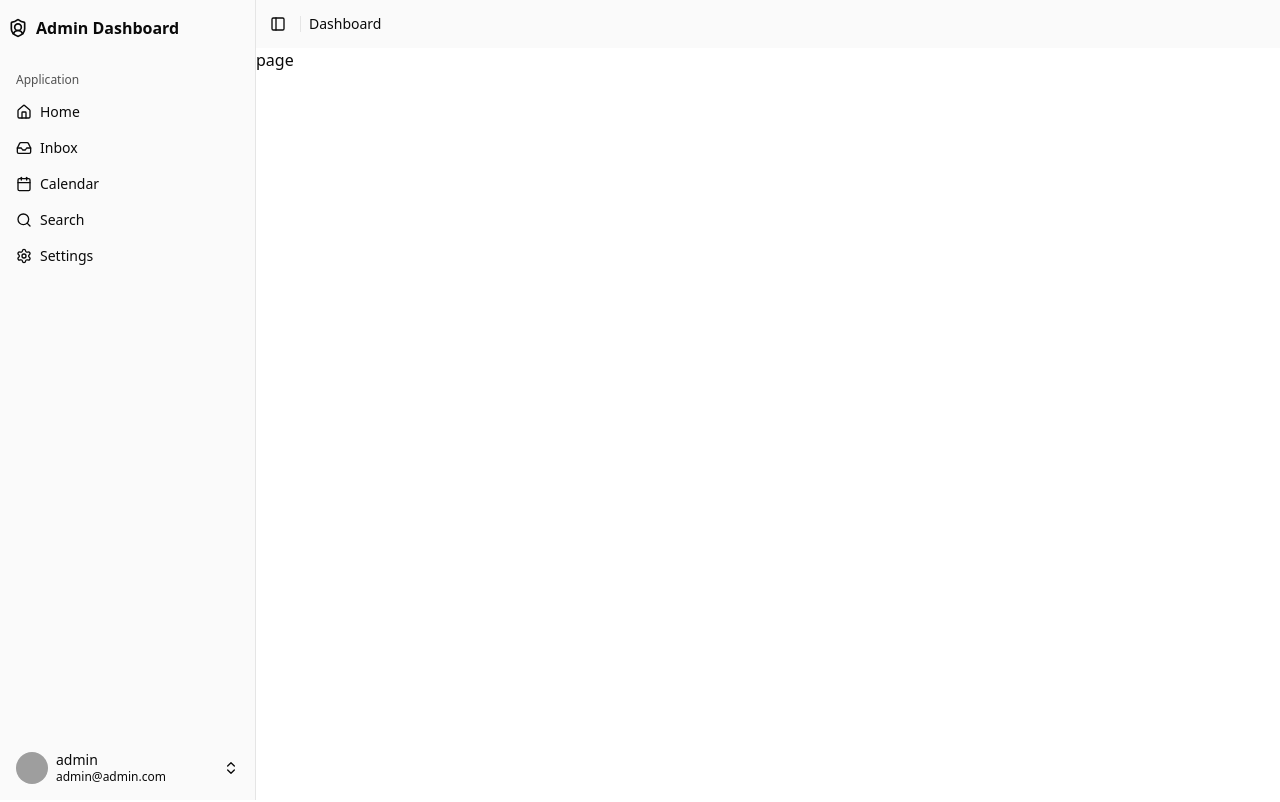
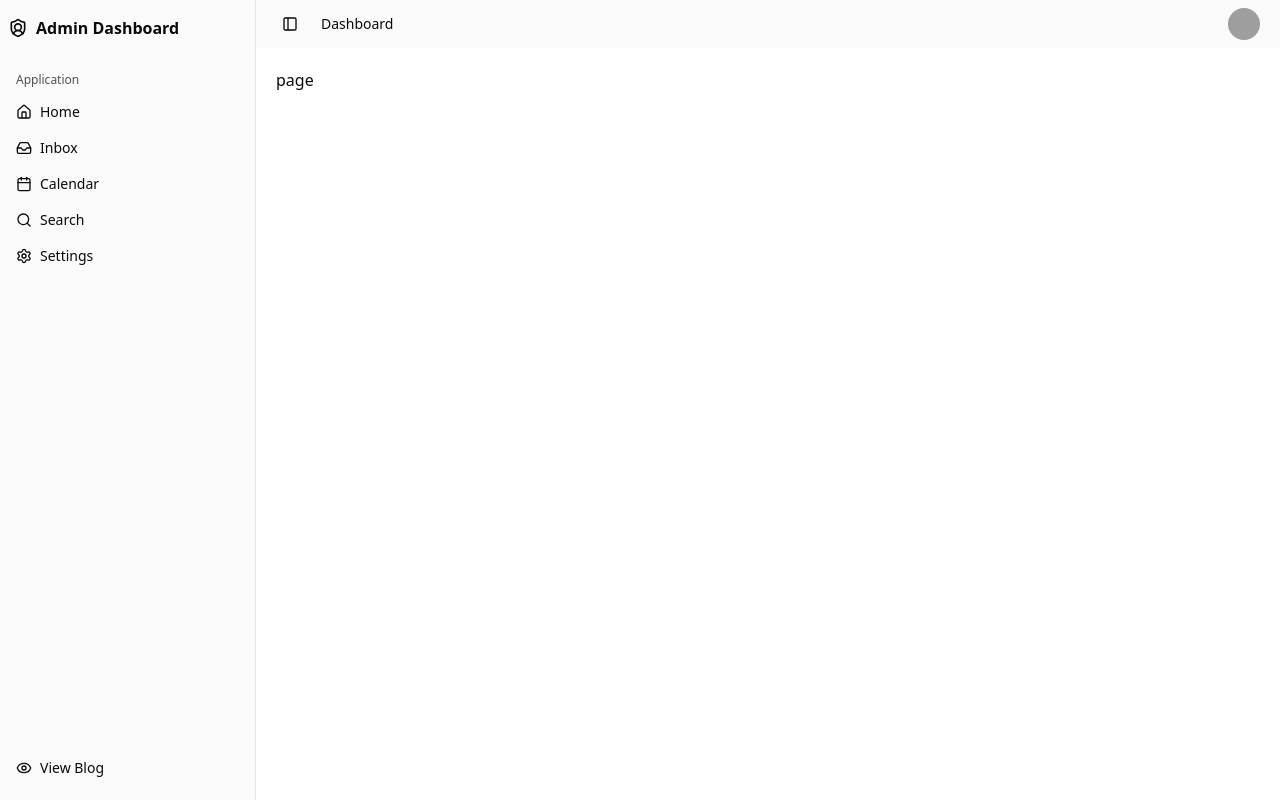
Before and after one commit to umutkamanoglu/nextjs-blog, a Next.js app: page /admin in a window 1280 px wide. Shown: the top 802 px of the page. Built offline with nearby package versions, Linux system fonts and the light colour scheme; grey boxes are pictures that could not be loaded.

Commit message:
Sidebardaki kullanıcı menüsü dashboarddaki header kısmına taşındı ve dashboard header kısmı sidebarın kapanıp açılmasına uyumlu olacak şekilkde ekranın üst kısımında bulunacak şekilde konumlandırıldı.

```diff
--- a/app/(admin)/admin/page.jsx
+++ b/app/(admin)/admin/page.jsx
@@ -2,7 +2,7 @@ import React from 'react'
 
 const page = () => {
     return (
-        <div className='mt-12'>page <br /><br /><br /><br /><br /><br /><br /><br /><br /><br /><br /><br /><br /><br /><br /><br /><br /><br /><br /><br /><br /><br /><br /><br /><br /><br /><br /><br /><br /><br /><br /><br /><br /><br /><br /><br /><br /><br /><br /><br /><br /><br /><br /><br /><br /><br /><br /><br /><br /><br /><br /><br /><br /><br /><br /><br /><br /><br /><br />asdas</div>
+        <div className='m-5'>page <br /><br /><br /><br /><br /><br /><br /><br /><br /><br /><br /><br /><br /><br /><br /><br /><br /><br /><br /><br /><br /><br /><br /><br /><br /><br /><br /><br /><br /><br /><br /><br /><br /><br /><br /><br /><br /><br /><br /><br /><br /><br /><br /><br /><br /><br /><br /><br /><br /><br /><br /><br /><br /><br /><br /><br /><br /><br /><br />asdas</div>
     )
 }
 
--- a/app/(admin)/layout.jsx
+++ b/app/(admin)/layout.jsx
@@ -1,10 +1,9 @@
 import { Montserrat } from "next/font/google";
 import "../globals.css";
 import { ThemeProvider } from "@/components/theme/theme-provider";
-import { SidebarProvider, SidebarTrigger } from '@/components/ui/sidebar'
+import { SidebarProvider } from '@/components/ui/sidebar'
 import Sidebar from "@/components/admin/App-Sidebar";
-import { Separator } from "@/components/ui/separator";
-import PanelBreadCrumb from "@/components/admin/PanelBreadCrumb";
+import PanelHeader from "@/components/admin/PanelHeader";
 
 const montserrat = Montserrat({
     subsets: ["latin"],
@@ -28,18 +27,15 @@ export default function RootLayout({ children }) {
                     enableSystem
                 >
                     <SidebarProvider>
-                        <Sidebar />
-                        <main className="flex-1 overflow-auto">
-                            <div className="bg-sidebar h-12 flex items-center p-2 fixed top-0 w-full">
-                                <SidebarTrigger />
-                                <Separator
-                                    orientation="vertical"
-                                    className="mx-2 data-[orientation=vertical]:h-4"
-                                />
-                                <PanelBreadCrumb />
-                            </div>
-                            {children}
-                        </main>
+                        <div className="grid grid-cols-[auto_1fr] w-full grid-rows-[auto_1fr] h-screen">
+                            <Sidebar className="row-span-2" />
+
+                            <PanelHeader />
+
+                            <main className="overflow-auto col-start-2">
+                                {children}
+                            </main>
+                        </div>
                     </SidebarProvider>
                 </ThemeProvider>
             </body>
--- a/components/admin/App-Sidebar.jsx
+++ b/components/admin/App-Sidebar.jsx
@@ -28,8 +28,9 @@ import {
     AvatarFallback,
     AvatarImage,
 } from "@/components/ui/avatar"
+import Link from 'next/link'
 
-import { Calendar, Home, Inbox, Search, Settings, ShieldUser, ChevronsUpDown, Sparkles, BadgeCheck, CreditCard, Bell, LogOut } from "lucide-react"
+import { Calendar, Home, Inbox, Search, Settings, ShieldUser, Eye } from "lucide-react"
 
 const items = [
     {
@@ -61,12 +62,6 @@ const items = [
 
 
 function AppSidebar() {
-
-    const user = {
-        name: "admin",
-        email: "admin@admin.com",
-        avatar: "https://i.pinimg.com/736x/07/9c/bc/079cbcfd9f43e4865b0d98d077793a0e.jpg"
-    }
 
     const { isMobile } = useSidebar()
 
@@ -104,70 +99,9 @@ function AppSidebar() {
             <SidebarFooter>
                 <SidebarMenu>
                     <SidebarMenuItem>
-                        <DropdownMenu>
-                            <DropdownMenuTrigger asChild>
-                                <SidebarMenuButton
-                                    size="lg"
-                                    className="data-[state=open]:bg-sidebar-accent data-[state=open]:text-sidebar-accent-foreground"
-                                >
-                                    <Avatar className="h-8 w-8 rounded-lg">
-                                        <AvatarImage src={user.avatar} alt={user.name} className="rounded-full" />
-                                        <AvatarFallback className="rounded-lg">CN</AvatarFallback>
-                                    </Avatar>
-                                    <div className="grid flex-1 text-left text-sm leading-tight">
-                                        <span className="truncate font-medium">{user.name}</span>
-                                        <span className="truncate text-xs">{user.email}</span>
-                                    </div>
-                                    <ChevronsUpDown className="ml-auto size-4" />
-                                </SidebarMenuButton>
-                            </DropdownMenuTrigger>
-                            <DropdownMenuContent
-                                className="w-(--radix-dropdown-menu-trigger-width) min-w-56 rounded-lg"
-                                side={isMobile ? "bottom" : "right"}
-                                align="end"
-                                sideOffset={4}
-                            >
-                                <DropdownMenuLabel className="p-0 font-normal">
-                                    <div className="flex items-center gap-2 px-1 py-1.5 text-left text-sm">
-                                        <Avatar className="h-8 w-8 rounded-lg">
-                                            <AvatarImage src={user.avatar} alt={user.name} className="rounded-full" />
-                                            <AvatarFallback className="rounded-lg">CN</AvatarFallback>
-                                        </Avatar>
-                                        <div className="grid flex-1 text-left text-sm leading-tight">
-                                            <span className="truncate font-medium">{user.name}</span>
-                                            <span className="truncate text-xs">{user.email}</span>
-                                        </div>
-                                    </div>
-                                </DropdownMenuLabel>
-                                <DropdownMenuSeparator />
-                                <DropdownMenuGroup>
-                                    <DropdownMenuItem>
-                                        <Sparkles />
-                                        Upgrade to Pro
-                                    </DropdownMenuItem>
-                                </DropdownMenuGroup>
-                                <DropdownMenuSeparator />
-                                <DropdownMenuGroup>
-                                    <DropdownMenuItem>
-                                        <BadgeCheck />
-                                        Account
-                                    </DropdownMenuItem>
-                                    <DropdownMenuItem>
-                                        <CreditCard />
-                                        Billing
-                                    </DropdownMenuItem>
-                                    <DropdownMenuItem>
-                                        <Bell />
-                                        Notifications
-                                    </DropdownMenuItem>
-                                </DropdownMenuGroup>
-                                <DropdownMenuSeparator />
-                                <DropdownMenuItem>
-                                    <LogOut />
-                                    Log out
-                                </DropdownMenuItem>
-                            </DropdownMenuContent>
-                        </DropdownMenu>
+                        <SidebarMenuButton asChild className="py-6">
+                            <Link href="/"><Eye />View Blog</Link>
+                        </SidebarMenuButton>
                     </SidebarMenuItem>
                 </SidebarMenu>
             </SidebarFooter>
--- /dev/null
+++ b/components/admin/PanelHeader.jsx
@@ -0,0 +1,70 @@
+import React from 'react'
+import { SidebarTrigger, useSidebar } from '@/components/ui/sidebar'
+import { Separator } from '@/components/ui/separator'
+import PanelBreadCrumb from '@/components/admin/PanelBreadCrumb'
+import { Avatar, AvatarFallback, AvatarImage } from "@/components/ui/avatar"
+import {
+    DropdownMenu, DropdownMenuGroup, DropdownMenuContent, DropdownMenuItem, DropdownMenuLabel, DropdownMenuSeparator, DropdownMenuTrigger,
+} from "@/components/ui/dropdown-menu"
+import { LogOut } from 'lucide-react'
+
+function PanelHeader() {
+    const { isMobile } = useSidebar
+    return (
+        <header className="bg-sidebar h-12 flex items-center justify-between px-5 sticky top-0 z-50 col-start-2">
+            <div className="flex items-center">
+                <SidebarTrigger />
+                <Separator orientation="vertical" className="mx-2 h-4" />
+                <PanelBreadCrumb />
+            </div>
+            <DropdownMenu>
+                <DropdownMenuTrigger>
+                    <Avatar className="cursor-pointer">
+                        <AvatarImage src="https://github.com/shadcn.png" />
+                        <AvatarFallback>CN</AvatarFallback>
+                    </Avatar>
+                </DropdownMenuTrigger>
+                <DropdownMenuContent
+                    className="w-(--radix-dropdown-menu-trigger-width) min-w-56 rounded-lg"
+                    side={isMobile ? "bottom" : "right"}
+                    align="end"
+                    sideOffset={4}
+                >
+                    <DropdownMenuLabel className="p-0 font-normal">
+                        <div className="flex items-center gap-2 px-1 py-1.5 text-left text-sm">
+                            <Avatar className="h-8 w-8 rounded-lg">
+                                <AvatarImage src="https://github.com/shadcn.png" alt="admin" />
+                                <AvatarFallback className="rounded-lg">CN</AvatarFallback>
+                            </Avatar>
+                            <div className="grid flex-1 text-left text-sm leading-tight">
+                                <span className="truncate font-medium">admin</span>
+                                <span className="text-muted-foreground truncate text-xs">
+                                    admin@admin.com
+                                </span>
+                            </div>
+                        </div>
+                    </DropdownMenuLabel>
+                    <DropdownMenuSeparator />
+                    <DropdownMenuGroup>
+                        <DropdownMenuItem>
+                            Account
+                        </DropdownMenuItem>
+                        <DropdownMenuItem>
+                            Billing
+                        </DropdownMenuItem>
+                        <DropdownMenuItem>
+                            Notifications
+                        </DropdownMenuItem>
+                    </DropdownMenuGroup>
+                    <DropdownMenuSeparator />
+                    <DropdownMenuItem>
+                        <LogOut />
+                        Log out
+                    </DropdownMenuItem>
+                </DropdownMenuContent>
+            </DropdownMenu>
+        </header>
+    )
+}
+
+export default PanelHeader
```
